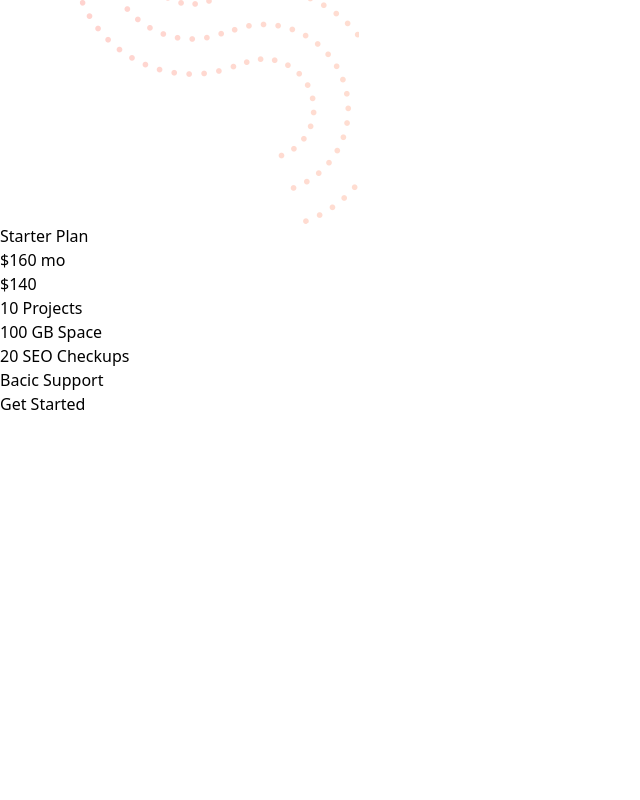
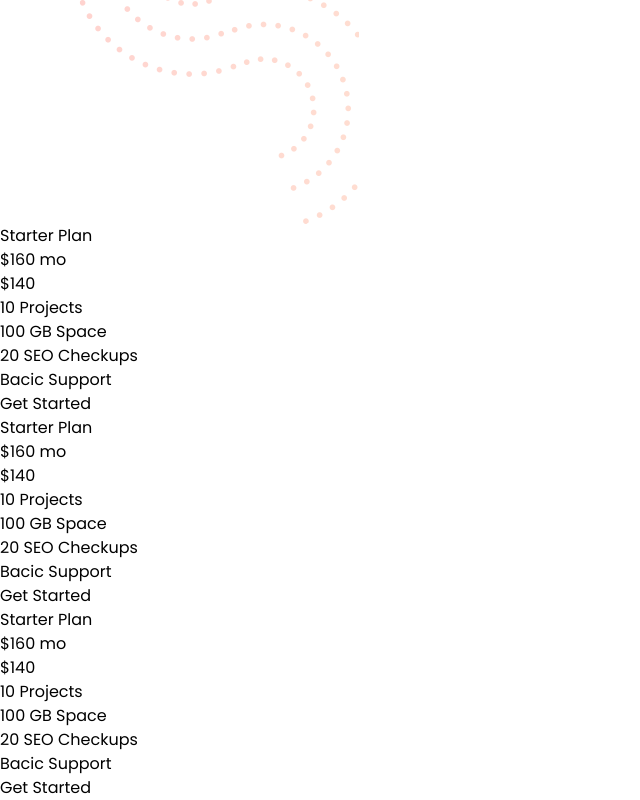
Before and after one commit to Masood802/onix, a Vue app: page / in a window 1280 px wide. Shown: the part 7782-8582 px from the top of the page, without its empty margins (0-640 px from the left). Before the commit the page ends 8198 px from the top, so only its background shows below. Built offline with nearby package versions, Linux system fonts and the light colour scheme.

Commit message:
fonts changed

```diff
--- a/index.html
+++ b/index.html
@@ -1,9 +1,14 @@
 <!DOCTYPE html>
 <html lang="en">
   <head>
-    <meta charset="UTF-8">
-    <link rel="icon" href="/logo.png">
-    <meta name="viewport" content="width=device-width, initial-scale=1.0">
+    <meta charset="UTF-8" />
+    <link rel="icon" href="/logo.png" />
+    <meta name="viewport" content="width=device-width, initial-scale=1.0" />
+    <link rel="preconnect" href="https://fonts.gstatic.com" />
+    <link
+      href="https://fonts.googleapis.com/css2?family=Poppins:wght@100;200;300;400;500;600;700;800;900&display=swap"
+      rel="stylesheet"
+    />
     <title>Vite App</title>
   </head>
   <body class="box-border">
--- a/src/style.css
+++ b/src/style.css
@@ -1,6 +1,11 @@
+@import url('https://fonts.googleapis.com/css2?family=Poppins:wght@100;200;300;400;500;600;700;800;900&display=swap');
+
 @tailwind base;
 @tailwind components;
 @tailwind utilities;
 .router-link-active{
     color:red
 }
+html,body{
+font-family: 'Poppins', sans-serif;
+}
--- a/src/views/portfolio.vue
+++ b/src/views/portfolio.vue
@@ -54,8 +54,28 @@
       alt=""
       class="absolute top-0 right-0"
     />
-    <div class="w-3/5 mx-auto ">
-      <div class=" w-1/3 rounded-xl h-[28rem] bg-[url('first-plan-bg.png')] shadow-lg bg-cover bg-center flex flex-col items-center justify-start">
+    <div class="w-5/6 mx-auto flex z-50 ">
+      <div class=" w-1/3 rounded-3xl h-[28rem] bg-[url('first-plan-bg.png')] shadow-lg bg-cover bg-center flex flex-col items-center justify-start mx-6 my-4">
+        <h1 class="text-xl font-bold mt-8">Starter Plan</h1>
+        <p class="text-red-500 mt-4 line-through">$160 mo</p>
+        <h2 class="text-4xl font-bold text-red-500">$140</h2>
+        <h2 class="my-5 text-gray-500">10 Projects</h2>
+        <h2 class="text-gray-500">100 GB Space</h2>
+        <h2 class="my-6 text-gray-500">20 SEO Checkups</h2>
+        <h2 class="text-gray-500 mb-4">Bacic Support</h2>
+        <button class="bg-sky-500 w-32 h-12 rounded-full text-slate-50 font-semibold">Get Started</button>
+      </div>
+      <div class=" w-1/3 rounded-3xl h-[28rem] bg-[url('second-plan-bg.png')] shadow-lg bg-cover bg-center flex flex-col items-center justify-start mx-6 my-4">
+        <h1 class="text-xl font-bold mt-8">Starter Plan</h1>
+        <p class="text-red-500 mt-4 line-through">$160 mo</p>
+        <h2 class="text-4xl font-bold text-red-500">$140</h2>
+        <h2 class="my-5 text-gray-500">10 Projects</h2>
+        <h2 class="text-gray-500">100 GB Space</h2>
+        <h2 class="my-6 text-gray-500">20 SEO Checkups</h2>
+        <h2 class="text-gray-500 mb-4">Bacic Support</h2>
+        <button class="bg-sky-500 w-32 h-12 rounded-full text-slate-50 font-semibold">Get Started</button>
+      </div>
+      <div class=" w-1/3 rounded-3xl h-[28rem] bg-[url('third-plan-bg.png')] shadow-lg bg-cover bg-center flex flex-col items-center justify-start mx-6 my-4">
         <h1 class="text-xl font-bold mt-8">Starter Plan</h1>
         <p class="text-red-500 mt-4 line-through">$160 mo</p>
         <h2 class="text-4xl font-bold text-red-500">$140</h2>
```
